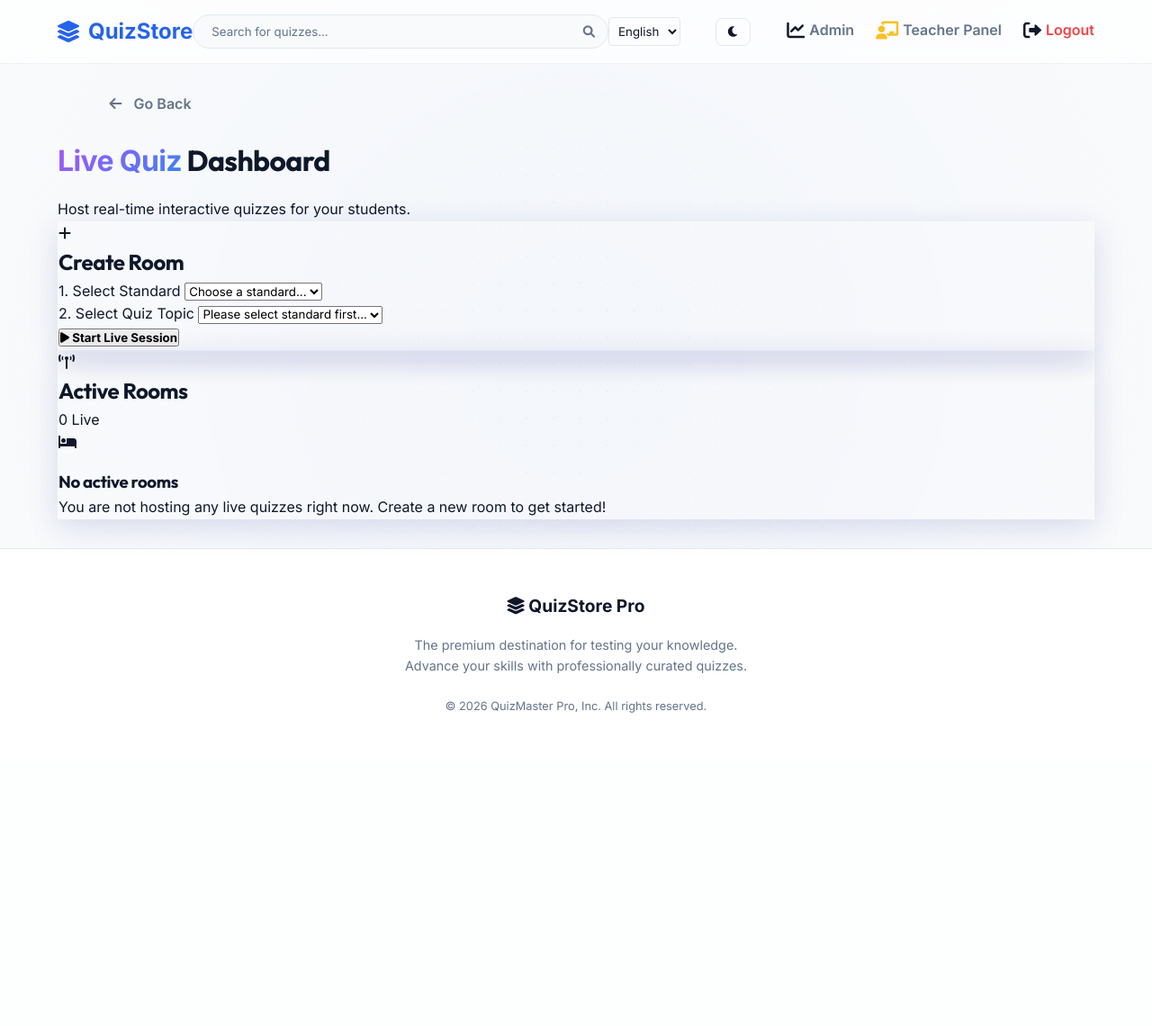
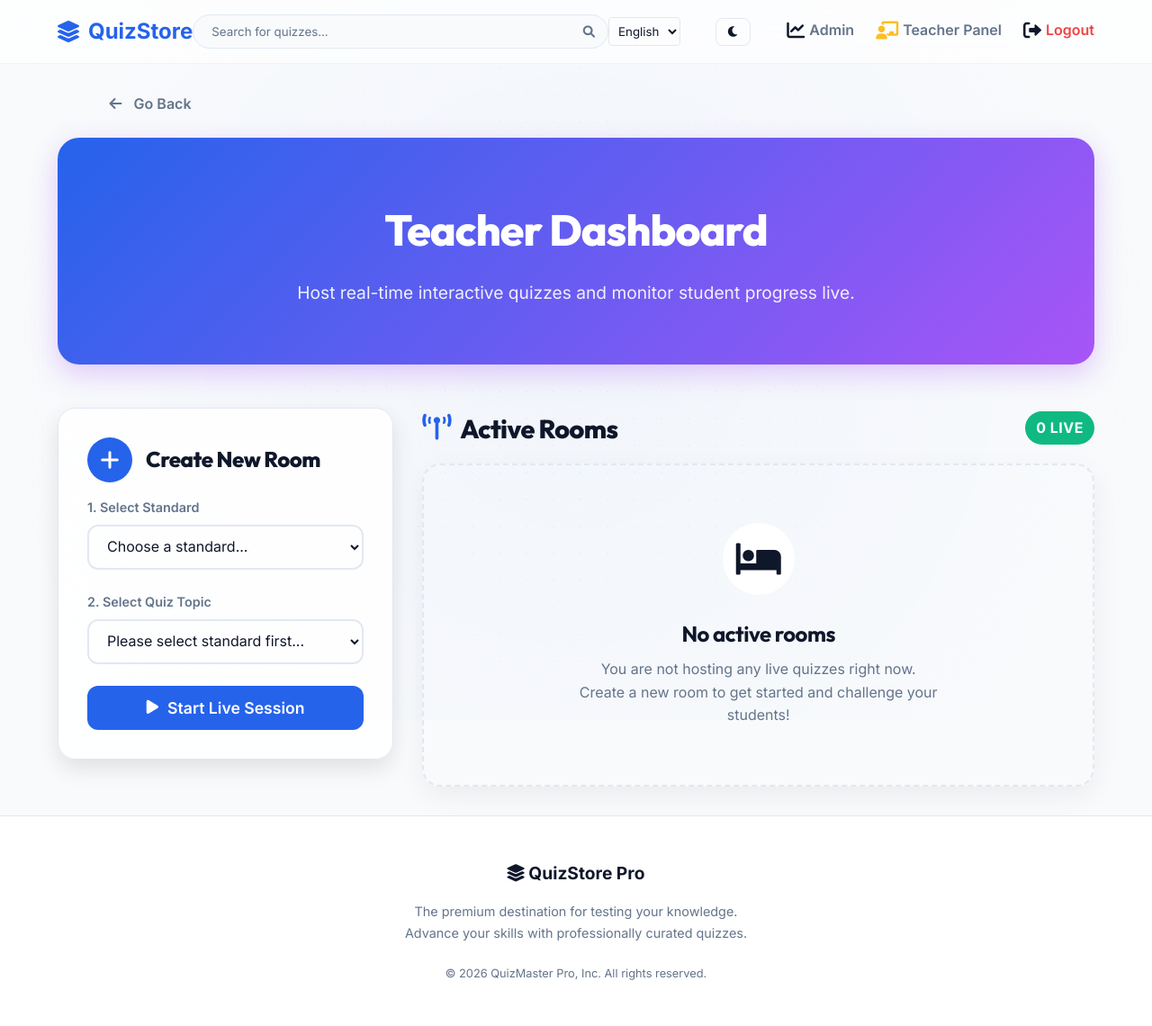
Before and after one commit to ronakdevaliya7-max/quizemaster-game, a Flask app: page /teacher in a window 1280 px wide. Shown: the whole page at 90% size. Before the commit the page ends 792 px from the top, so only its background shows below. Run offline with Flask 3, Linux system fonts and the light colour scheme; a user stored in the database is signed in.

Commit message:
feat: redesign teacher dashboard UI and add delete live session endpoint

```diff
--- a/qgame/app.py
+++ b/qgame/app.py
@@ -1412,6 +1412,22 @@ def teacher_live_room(room_code):
     join_url = url_for('join_live_session', code=room_code, _external=True)
     return render_template('teacher/live_room.html', live_session=session, join_url=join_url)
 
+@app.route('/teacher/session/delete/<room_code>', methods=['POST'])
+@login_required
+def delete_live_session(room_code):
+    if current_user.role not in ['admin', 'teacher']:
+        return jsonify({'success': False, 'error': 'Unauthorized'}), 403
+
+    session = LiveSession.query.filter_by(room_code=room_code).first_or_404()
+    if session.teacher_id != current_user.id and current_user.role != 'admin':
+        return jsonify({'success': False, 'error': 'Unauthorized'}), 403
+
+    db.session.delete(session)
+    db.session.commit()
+
+    flash('Live session deleted successfully.', 'success')
+    return redirect(url_for('teacher_dashboard'))
+
 @app.route('/api/session/status/<room_code>')
 @login_required
 def api_session_status(room_code):
--- a/qgame/templates/teacher_dashboard.html
+++ b/qgame/templates/teacher_dashboard.html
@@ -3,65 +3,119 @@
 {% block title %}Live Teacher Dashboard{% endblock %}
 
 {% block content %}
-<!-- Include modern fonts and icons -->
-<link href="https://fonts.googleapis.com/css2?family=Outfit:wght@300;400;600;800&display=swap" rel="stylesheet">
 <style>
-    body {
-        font-family: 'Outfit', sans-serif;
+    .teacher-hero {
+        background: linear-gradient(135deg, var(--primary) 0%, #a855f7 100%);
+        color: white;
+        padding: 4rem;
+        border-radius: 24px;
+        box-shadow: 0 10px 30px rgba(168, 85, 247, 0.3);
+        margin-bottom: 3rem;
+        text-align: center;
     }
-    .glass-card {
-        background: rgba(255, 255, 255, 0.1);
-        backdrop-filter: blur(10px);
-        -webkit-backdrop-filter: blur(10px);
-        border: 1px solid rgba(255, 255, 255, 0.2);
-        box-shadow: 0 8px 32px 0 rgba(31, 38, 135, 0.15);
+
+    .teacher-hero h1 {
+        font-size: 3rem;
+        font-weight: 800;
+        margin-bottom: 1rem;
+        color: white;
     }
-    .dark .glass-card {
-        background: rgba(17, 24, 39, 0.6);
-        border: 1px solid rgba(255, 255, 255, 0.05);
+
+    .room-grid {
+        display: grid;
+        grid-template-columns: repeat(auto-fill, minmax(300px, 1fr));
+        gap: 1.5rem;
+        margin-bottom: 3rem;
     }
-    .gradient-text {
-        background: linear-gradient(135deg, #a855f7 0%, #3b82f6 100%);
-        -webkit-background-clip: text;
-        -webkit-text-fill-color: transparent;
+
+    .room-card {
+        background: var(--surface);
+        border: 2px solid transparent;
+        border-radius: 16px;
+        padding: 1.5rem;
+        transition: transform 0.2s, box-shadow 0.2s, border-color 0.2s;
+        box-shadow: 0 4px 15px rgba(0,0,0,0.05);
+        display: flex;
+        flex-direction: column;
+    }
+
+    .room-card:hover {
+        transform: translateY(-5px);
+        box-shadow: 0 10px 25px rgba(0,0,0,0.1);
+        border-color: var(--primary);
+    }
+
+    .room-code-badge {
+        font-size: 2.5rem;
+        font-weight: 800;
+        letter-spacing: 5px;
+        color: var(--text-primary);
+        margin: 10px 0;
+    }
+
+    .form-group {
+        margin-bottom: 1.5rem;
+        text-align: left;
+    }
+
+    .form-group label {
+        display: block;
+        margin-bottom: 0.5rem;
+        font-weight: 600;
+        color: var(--text-secondary);
+    }
+
+    .form-control {
+        width: 100%;
+        padding: 12px 16px;
+        border: 2px solid var(--border);
+        border-radius: 12px;
+        background: var(--bg);
+        color: var(--text-primary);
+        font-size: 1rem;
+        transition: border-color 0.2s;
+    }
+
+    .form-control:focus {
+        border-color: var(--primary);
+        outline: none;
     }
 </style>
 
-<div class="max-w-6xl mx-auto py-12 px-4 sm:px-6 lg:px-8">
+<div style="max-width: 1200px; margin: 0 auto;">
 
-    <div class="text-center mb-12">
-        <h1 class="text-4xl md:text-5xl font-extrabold text-gray-900 dark:text-white mb-4">
-            <span class="gradient-text">Live Quiz</span> Dashboard
-        </h1>
-        <p class="text-lg text-gray-600 dark:text-gray-400">Host real-time interactive quizzes for your students.</p>
-    </div>
-
+    <!-- Flash Messages -->
     {% with messages = get_flashed_messages(with_categories=true) %}
         {% if messages %}
+            <div class="flash-messages" style="margin-bottom: 2rem;">
             {% for category, message in messages %}
-                <div class="mb-6 p-4 rounded-xl {{ 'bg-green-100 text-green-700' if category == 'success' else 'bg-red-100 text-red-700' }} shadow-sm flex items-center justify-center animate-fade-in-up">
-                    <i class="fas fa-info-circle mr-2"></i> {{ message }}
+                <div class="flash flash-{{ category }}"><i class="fas fa-info-circle"></i> {{ message }}</div>
+            {% endfor %}
             </div>
-            {% endfor %}
         {% endif %}
     {% endwith %}
 
-    <div class="grid grid-cols-1 lg:grid-cols-3 gap-8">
+    <div class="teacher-hero">
+        <h1>Teacher Dashboard</h1>
+        <p style="font-size: 1.2rem; opacity: 0.9;">Host real-time interactive quizzes and monitor student progress live.</p>
+    </div>
+
+    <div style="display: grid; grid-template-columns: 1fr 2fr; gap: 2rem;">
 
         <!-- Create Room Section -->
-        <div class="lg:col-span-1">
-            <div class="glass-card rounded-2xl p-6 h-full transition-transform hover:scale-[1.02] duration-300">
-                <div class="flex items-center mb-6">
-                    <div class="w-12 h-12 rounded-full bg-purple-100 dark:bg-purple-900 flex items-center justify-center mr-4">
-                        <i class="fas fa-plus text-purple-600 dark:text-purple-300 text-xl"></i>
+        <div>
+            <div class="card" style="padding: 2rem; border-radius: 20px; box-shadow: 0 10px 25px rgba(0,0,0,0.1);">
+                <div class="d-flex align-center mb-4" style="gap: 15px;">
+                    <div style="width: 50px; height: 50px; border-radius: 50%; background: var(--primary); color: white; display: flex; align-items: center; justify-content: center; font-size: 1.5rem;">
+                        <i class="fas fa-plus"></i>
                     </div>
-                    <h2 class="text-2xl font-bold text-gray-800 dark:text-white">Create Room</h2>
+                    <h2 style="font-size: 1.5rem; font-weight: 800;">Create New Room</h2>
                 </div>
 
                 <form method="POST" action="{{ url_for('create_live_session') }}">
-                    <div class="mb-5">
-                        <label for="standard" class="block text-sm font-semibold text-gray-700 dark:text-gray-300 mb-2">1. Select Standard</label>
-                        <select id="standard" name="standard" class="block w-full py-3 px-4 border-gray-300 dark:border-gray-600 bg-gray-50 dark:bg-gray-700 dark:text-white rounded-xl shadow-sm focus:ring-purple-500 focus:border-purple-500 transition-colors" required onchange="filterQuizzes()">
+                    <div class="form-group">
+                        <label for="standard">1. Select Standard</label>
+                        <select id="standard" name="standard" class="form-control" required onchange="filterQuizzes()">
                             <option value="" disabled selected>Choose a standard...</option>
                             {% for std in standards %}
                                 <option value="{{ std }}">Standard {{ std }}</option>
@@ -69,73 +123,72 @@
                         </select>
                     </div>
 
-                    <div class="mb-8">
-                        <label for="category_id" class="block text-sm font-semibold text-gray-700 dark:text-gray-300 mb-2">2. Select Quiz Topic</label>
-                        <select id="category_id" name="category_id" class="block w-full py-3 px-4 border-gray-300 dark:border-gray-600 bg-gray-50 dark:bg-gray-700 dark:text-white rounded-xl shadow-sm focus:ring-purple-500 focus:border-purple-500 transition-colors" required>
+                    <div class="form-group">
+                        <label for="category_id">2. Select Quiz Topic</label>
+                        <select id="category_id" name="category_id" class="form-control" required>
                             <option value="" disabled selected>Please select standard first...</option>
                         </select>
                     </div>
 
-                    <button type="submit" class="w-full py-3 px-4 rounded-xl shadow-lg text-white bg-gradient-to-r from-purple-600 to-blue-600 hover:from-purple-700 hover:to-blue-700 focus:outline-none focus:ring-2 focus:ring-offset-2 focus:ring-purple-500 font-bold text-lg transition-all transform hover:-translate-y-1">
-                        <i class="fas fa-play mr-2"></i> Start Live Session
+                    <button type="submit" class="btn btn-primary" style="width: 100%; padding: 14px; font-size: 1.1rem; border-radius: 12px; display: flex; justify-content: center; align-items: center; gap: 10px;">
+                        <i class="fas fa-play"></i> Start Live Session
                     </button>
                 </form>
             </div>
         </div>
 
-        <!-- Active Sessions Section -->
-        <div class="lg:col-span-2">
-            <div class="glass-card rounded-2xl p-6 h-full">
-                <div class="flex items-center justify-between mb-6">
-                    <div class="flex items-center">
-                        <div class="w-12 h-12 rounded-full bg-blue-100 dark:bg-blue-900 flex items-center justify-center mr-4">
-                            <i class="fas fa-broadcast-tower text-blue-600 dark:text-blue-300 text-xl animate-pulse"></i>
-                        </div>
-                        <h2 class="text-2xl font-bold text-gray-800 dark:text-white">Active Rooms</h2>
-                    </div>
-                    <span class="bg-green-100 text-green-800 dark:bg-green-900 dark:text-green-200 text-xs font-semibold px-2.5 py-0.5 rounded-full">
+        <!-- Active Rooms Section -->
+        <div>
+            <div class="d-flex justify-between align-center mb-4">
+                <h2 style="font-size: 1.8rem; font-weight: 800; display: flex; align-items: center; gap: 10px;">
+                    <i class="fas fa-broadcast-tower" style="color: var(--primary);"></i> Active Rooms
+                </h2>
+                <span class="badge" style="background: var(--success); color: white; padding: 6px 12px; font-size: 1rem;">
                     {{ active_sessions|length }} Live
                 </span>
             </div>
 
             {% if active_sessions %}
-                    <div class="grid grid-cols-1 sm:grid-cols-2 gap-4">
+                <div class="room-grid">
                     {% for session in active_sessions %}
-                            <a href="{{ url_for('teacher_live_room', room_code=session.room_code) }}" class="block group">
-                                <div class="bg-white dark:bg-gray-800 border-2 border-transparent group-hover:border-purple-500 rounded-xl p-5 shadow-sm transition-all duration-200 transform group-hover:-translate-y-1">
-                                    <div class="flex justify-between items-start mb-4">
-                                        <div>
-                                            <p class="text-xs text-gray-500 dark:text-gray-400 font-semibold mb-1 uppercase tracking-wider">Room Code</p>
-                                            <p class="text-3xl font-extrabold text-gray-900 dark:text-white tracking-widest">{{ session.room_code }}</p>
+                        <div class="room-card">
+                            <div class="d-flex justify-between align-center mb-2">
+                                <span class="text-muted" style="font-size: 0.8rem; font-weight: 700; text-transform: uppercase;">Room Code</span>
+                                <span class="badge" style="background: var(--surface); border: 1px solid var(--border); color: var(--primary);">
+                                    <i class="fas fa-users"></i> {{ session.participants|length }}
+                                </span>
                             </div>
-                                        <div class="bg-purple-100 dark:bg-purple-900 text-purple-600 dark:text-purple-300 p-2 rounded-lg">
-                                            <i class="fas fa-users"></i> {{ session.participants|length }}
+
+                            <div class="room-code-badge">{{ session.room_code }}</div>
+
+                            <div style="flex-grow: 1; margin-bottom: 1.5rem;">
+                                <div style="font-weight: 700; font-size: 1.1rem; margin-bottom: 0.5rem; color: var(--text-primary);">{{ session.category.name }}</div>
+                                <div class="text-muted" style="font-size: 0.85rem;"><i class="far fa-clock"></i> Created: {{ session.created_at.strftime('%I:%M %p') }}</div>
+                            </div>
+
+                            <div class="d-flex" style="gap: 10px;">
+                                <a href="{{ url_for('teacher_live_room', room_code=session.room_code) }}" class="btn btn-primary" style="flex: 1; text-align: center; padding: 10px; border-radius: 8px;">
+                                    Enter Room <i class="fas fa-arrow-right"></i>
+                                </a>
+                                <form method="POST" action="{{ url_for('delete_live_session', room_code=session.room_code) }}" style="margin: 0;" onsubmit="return confirm('Are you sure you want to delete this room? All active players will be kicked out.');">
+                                    <button type="submit" class="btn" style="background: #fee2e2; color: #dc2626; border: none; padding: 10px 15px; border-radius: 8px; cursor: pointer;">
+                                        <i class="fas fa-trash-alt"></i>
+                                    </button>
+                                </form>
                             </div>
                         </div>
-                                    <div class="mb-2">
-                                        <p class="text-sm font-semibold text-gray-800 dark:text-gray-200 truncate">{{ session.category.name }}</p>
-                                        <p class="text-xs text-gray-500">Created: {{ session.created_at.strftime('%I:%M %p') }}</p>
-                                    </div>
-                                    <div class="mt-4 flex justify-between items-center text-sm font-medium text-purple-600 dark:text-purple-400">
-                                        <span>Enter Room</span>
-                                        <i class="fas fa-arrow-right group-hover:translate-x-1 transition-transform"></i>
-                                    </div>
-                                </div>
-                            </a>
                     {% endfor %}
                 </div>
             {% else %}
-                    <div class="flex flex-col items-center justify-center py-12 text-center">
-                        <div class="w-24 h-24 bg-gray-100 dark:bg-gray-700 rounded-full flex items-center justify-center mb-4">
-                            <i class="fas fa-bed text-4xl text-gray-400"></i>
+                <div class="card" style="text-align: center; padding: 4rem 2rem; border-radius: 20px; border: 2px dashed var(--border); background: var(--bg);">
+                    <div style="width: 80px; height: 80px; border-radius: 50%; background: var(--surface); display: flex; align-items: center; justify-content: center; font-size: 2.5rem; color: var(--text-muted); margin: 0 auto 1.5rem;">
+                        <i class="fas fa-bed"></i>
                     </div>
-                        <h3 class="text-lg font-bold text-gray-900 dark:text-white">No active rooms</h3>
-                        <p class="text-gray-500 dark:text-gray-400 mt-1 max-w-sm">You are not hosting any live quizzes right now. Create a new room to get started!</p>
+                    <h3 style="font-size: 1.5rem; font-weight: 700; margin-bottom: 0.5rem; color: var(--text-primary);">No active rooms</h3>
+                    <p class="text-muted" style="max-width: 400px; margin: 0 auto;">You are not hosting any live quizzes right now. Create a new room to get started and challenge your students!</p>
                 </div>
             {% endif %}
         </div>
-        </div>
-
     </div>
 </div>
 
```
Lines whose indentation alone changed are shown as unchanged.
